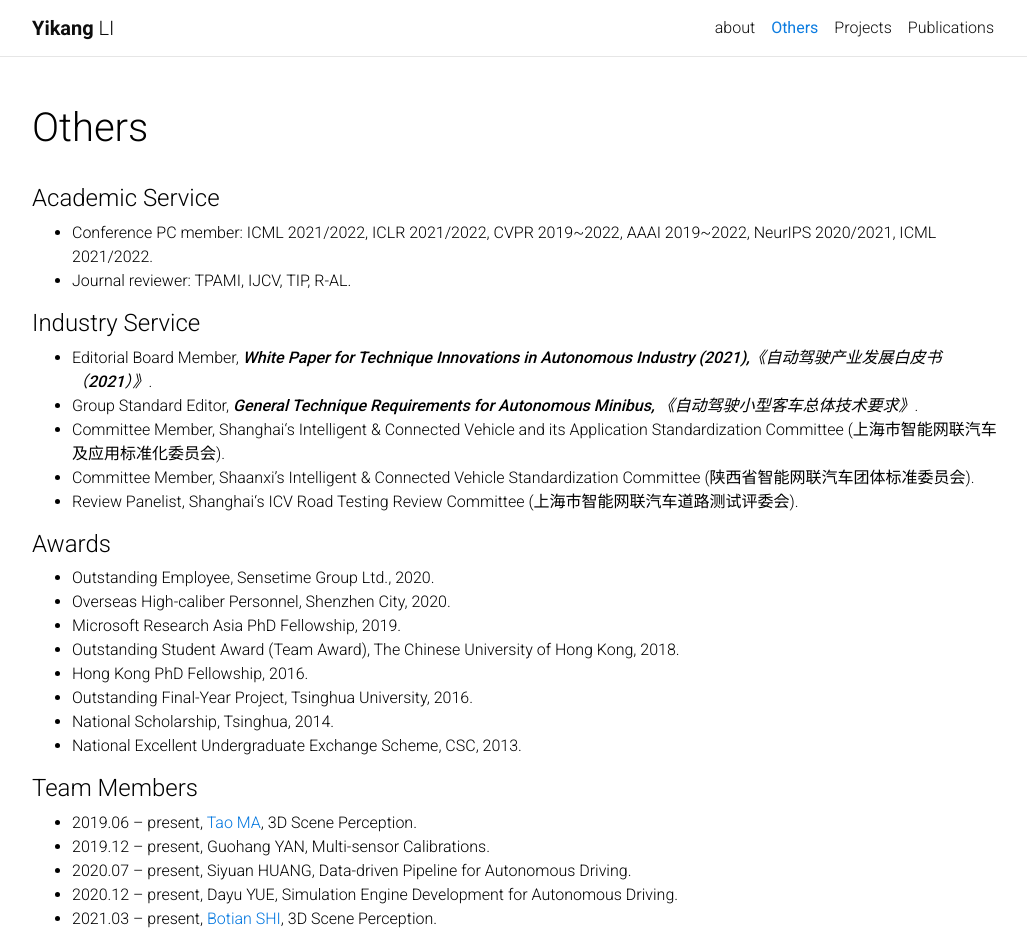
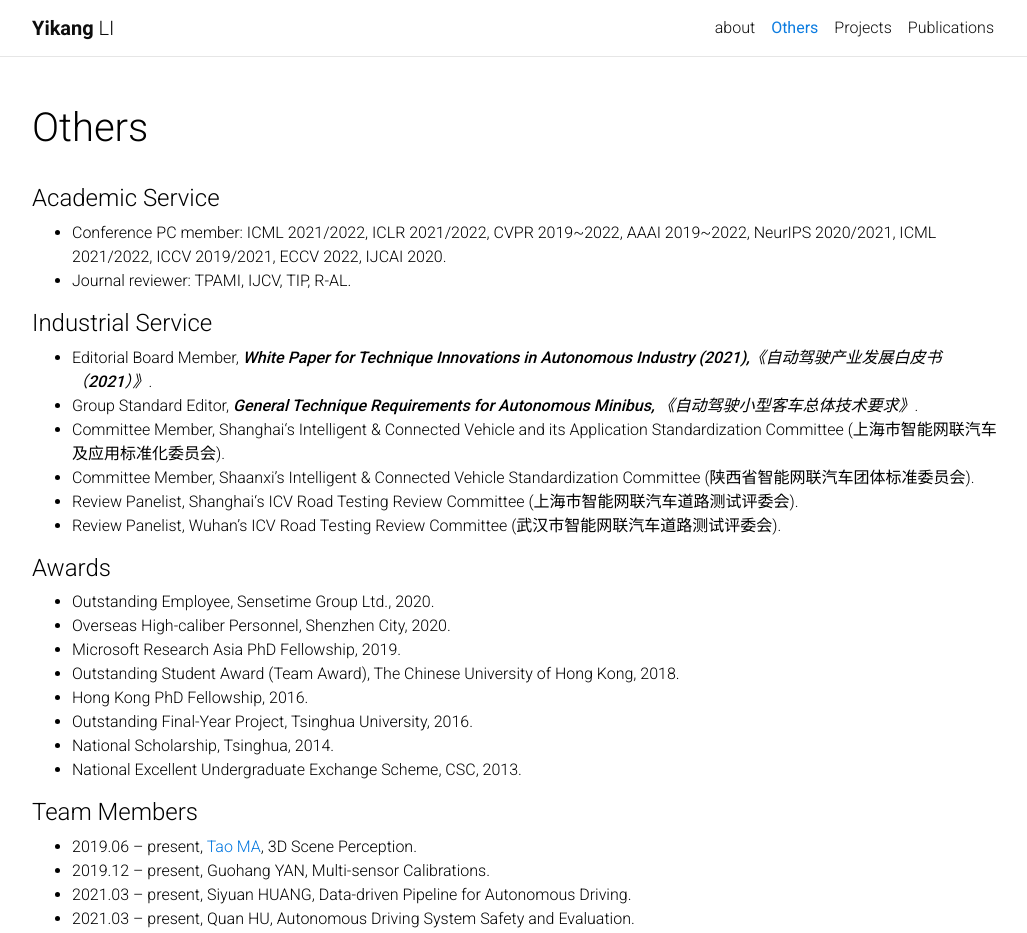
Before and after one commit to yikang-li/yikang-li.github.io, a Jekyll site: the page built from _pages/others.md, in a window 1280 px wide and 1400 px high. Shown: the top 933 px of the window, without its empty margins (123-1150 px from the left). Built offline with Jekyll 4.4.1, drawn with Linux system fonts in a browser that asks for light colours; comment, search, counter and statistics services are not loaded; some of the changed text lies outside the part shown.

Commit message:
update project, news and team members

```diff
--- a/_pages/others.md
+++ b/_pages/others.md
@@ -7,16 +7,17 @@ nav: true
 
 #### Academic Service
 
-- Conference PC member: ICML 2021/2022, ICLR 2021/2022, CVPR 2019\~2022, AAAI 2019\~2022, NeurIPS 2020/2021, ICML 2021/2022.
+- Conference PC member: ICML 2021/2022, ICLR 2021/2022, CVPR 2019\~2022, AAAI 2019\~2022, NeurIPS 2020/2021, ICML 2021/2022, ICCV 2019/2021, ECCV 2022, IJCAI 2020.
 - Journal reviewer: TPAMI, IJCV, TIP, R-AL.
 
-#### Industry Service
+#### Industrial Service
 
 - Editorial Board Member, ***White Paper for Technique Innovations in Autonomous Industry (2021),《自动驾驶产业发展白皮书（2021）》***.
 - Group Standard Editor, ***General Technique Requirements for Autonomous Minibus, 《自动驾驶小型客车总体技术要求》***.
 - Committee Member, Shanghai‘s Intelligent & Connected Vehicle and its Application Standardization Committee (上海市智能网联汽车及应用标准化委员会).
 - Committee Member, Shaanxi's Intelligent & Connected Vehicle Standardization Committee (陕西省智能网联汽车团体标准委员会).
 - Review Panelist, Shanghai‘s ICV Road Testing Review Committee (上海市智能网联汽车道路测试评委会).
+- Review Panelist, Wuhan's ICV Road Testing Review Committee (武汉市智能网联汽车道路测试评委会).
 
 #### Awards
 
@@ -34,8 +35,9 @@ nav: true
 
 - 2019.06 -- present, [Tao MA](https://scholar.google.com/citations?hl=zh-CN&user=9h86v8kAAAAJ), 3D Scene Perception.
 - 2019.12 -- present, Guohang YAN, Multi-sensor Calibrations.
-- 2020.07 -- present, Siyuan HUANG, Data-driven Pipeline for Autonomous Driving.
-- 2020.12 -- present, Dayu YUE, Simulation Engine Development for Autonomous Driving.
+- 2021.03 -- present, Siyuan HUANG, Data-driven Pipeline for Autonomous Driving.
+- 2021.03 -- present, Quan HU, Autonomous Driving System Safety and Evaluation.
+- 2021.03 -- present, Dayu YUE, Simulation Engine Development for Autonomous Driving.
 - 2021.03 -- present, [Botian SHI](https://scholar.google.com/citations?user=K0PpvLkAAAAJ&hl=en), 3D Scene Perception.
 - 2021.06 -- present, [Xuan ZHAO](https://scholar.google.com/citations?user=iYt_BJgAAAAJ&hl=en), Behavior & Traffic Simulation for Autonomous Driving.
 - 2021.08 -- present, [Yuenan HOU](https://cardwing.github.io/), 3D Scene Perception for Autonomous Driving.
```
Also changed, not shown: _news/data_compliance.md (added, +7 -0 lines), _pages/about.md (+1 -1 lines), _pages/projects.md (+4 -1 lines).
